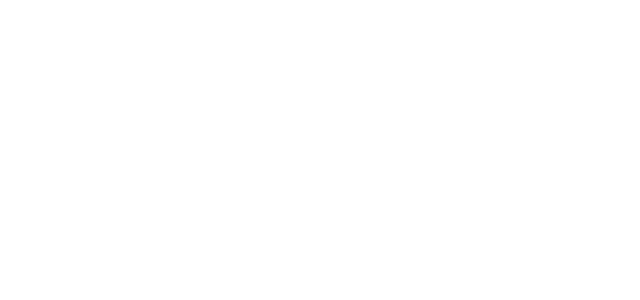
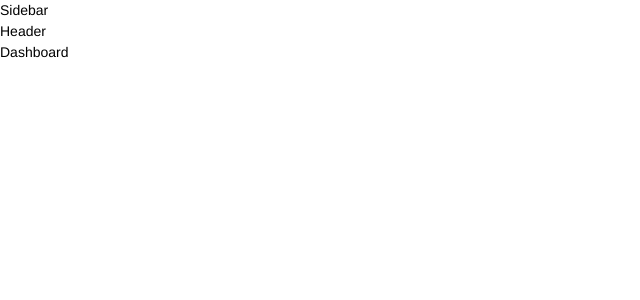
Before and after one commit to JSharanya/GenZHeal, a React (Vite) app: page /admin/dashboard in a window 1280 px wide. Before the commit this address had no page. Shown: the top 300 px of the page, without its empty margins (0-640 px from the left). Built offline with nearby package versions, Linux system fonts and the light colour scheme.

Commit message:
Add dashboard panel

```diff
--- a/src/App.jsx
+++ b/src/App.jsx
@@ -1,15 +1,15 @@
 import { BrowserRouter, Routes, Route, useLocation } from 'react-router-dom'
 import './App.css'
 import Home from './pages/Home'
-import Header from './components/Header'
 import Appointment from './pages/Appointment/Appointment'
 import Froum from './pages/Forum/Froum'
 import Virtualclub from './pages/Virtualclub/Virtualclub'
 import Payment from './pages/Payment/Payment'
 import SignIn from './pages/SignIn/SignIn'
 import SignUp from './pages/SignUp/SignUp'
-import DashboardLayout from './pages/AdminPanel/DashboardLayout'
-import Footer from './components/Footer'
+import DashboardLayout from './pages/AdminPanel/AdminLayout/DashboardLayout'
+import Dashboard from './pages/AdminPanel/Dashboard'
+
 
 
 function App() {
@@ -27,6 +27,11 @@
       <Route path='/signin' element={<SignIn/>}/>
       <Route path='/signup' element={<SignUp/>}/>
 
+
+      <Route path='/admin/dashboard' element={<DashboardLayout/>}>
+        <Route path='/admin/dashboard' element={<Dashboard/>}/>
+      </Route>
+
     </Routes>
 
 
--- a/src/pages/AdminPanel/DashboardLayout.jsx
+++ b/src/pages/AdminPanel/AdminLayout/DashboardLayout.jsx
@@ -6,7 +6,7 @@
    <div>
     <div>Sidebar</div>
     <div>Header</div>
-    <div>{Outlet}</div>
+    <Outlet/>
    </div>
   )
 }
```
